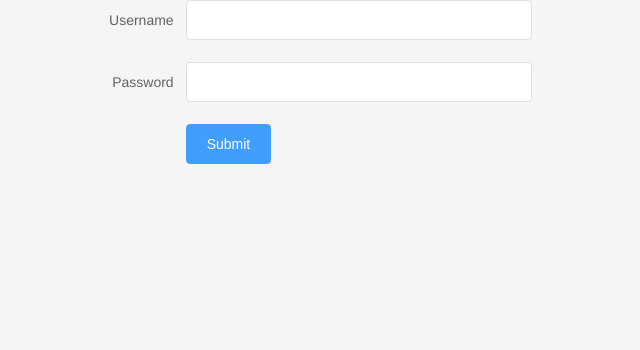
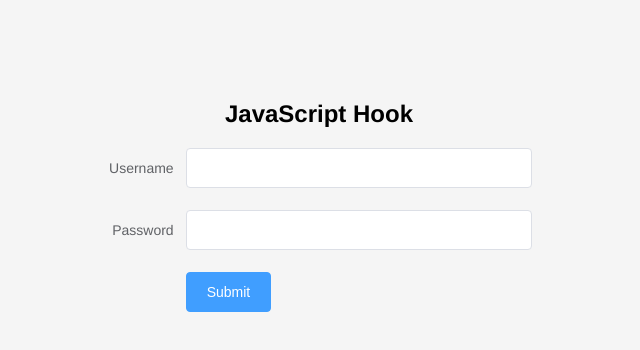
Before and after one commit to Python3WebSpider/Scrape, a Vue app: page / in a window 1280 px wide. Shown: the top 350 px of the page, without its empty margins (321-961 px from the left). Built offline with nearby package versions, Linux system fonts and the light colour scheme.

Commit message:
add title

```diff
--- a/public/index.html
+++ b/public/index.html
@@ -5,7 +5,7 @@
     <meta http-equiv="X-UA-Compatible" content="IE=edge">
     <meta name="viewport" content="width=device-width,initial-scale=1.0">
     <link rel="icon" href="<%= BASE_URL %>favicon.ico">
-    <title>mechine-writing-portal</title>
+    <title>CrackJS</title>
   </head>
   <body>
     <noscript>
--- a/src/App.vue
+++ b/src/App.vue
@@ -1,4 +1,4 @@
- pu<template>
+<template>
   <div id="app">
     <router-view></router-view>
   </div>
--- a/src/views/Step1.vue
+++ b/src/views/Step1.vue
@@ -2,6 +2,7 @@
   <el-row>
     <el-col :span="8" :offset="8">
       <el-form :model="form" label-width="80px">
+        <h2>JavaScript Hook</h2>
         <el-form-item label="Username">
           <el-input v-model="form.username"></el-input>
         </el-form-item>
@@ -43,5 +44,12 @@
 </script>
 
 <style scoped>
+  form {
+    margin-top: 100px;
+  }
 
+  h2 {
+    text-align: center;
+    margin-bottom: 20px;
+  }
 </style>
```
